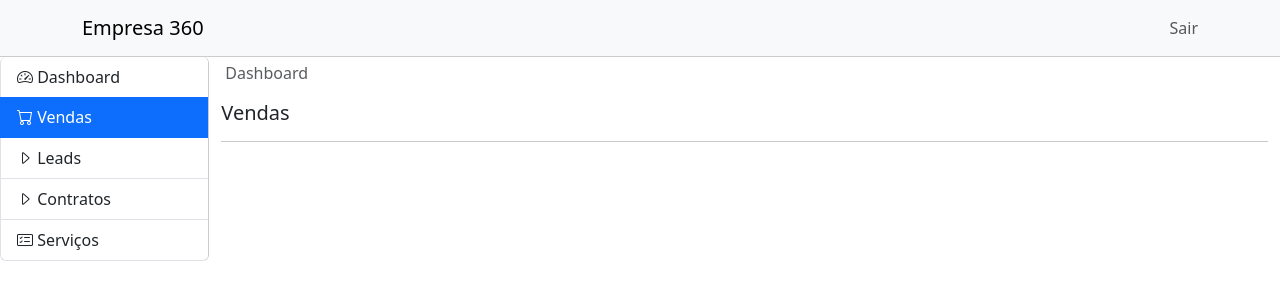
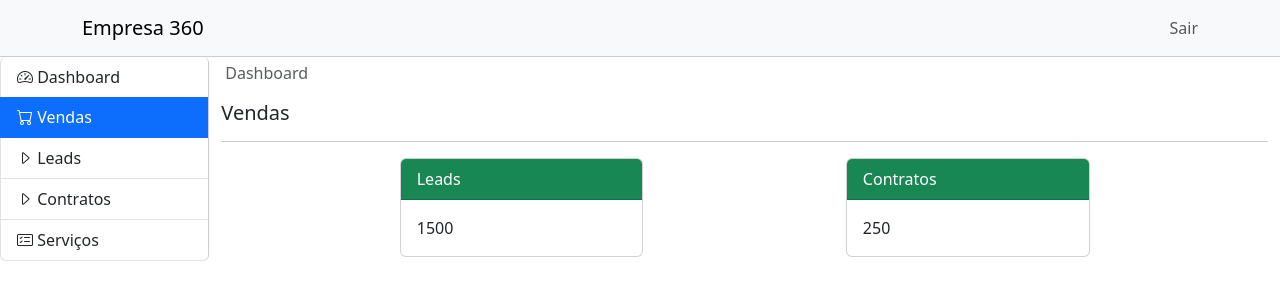
Before and after one commit to leonarddepaula/Empresa-360, a Vue app in the folder empresa360/: page /home/vendas in a window 1280 px wide. Shown: the top 300 px of the page. Built offline with nearby package versions, Linux system fonts and the light colour scheme.

Commit message:
Componente padrao em rotas alinhadas, Nomeando rotas

```diff
--- /dev/null
+++ b/empresa360/src/components/vendas/VendasPadrao.vue
@@ -0,0 +1,20 @@
+<template>
+    <div>
+        <div class="row">
+            <div class="col-3 offset-2 bg-suc">
+                <div class="card">
+                    <div class="card-header bg-success text-white">Leads</div>
+                    <div class="card-body">1500</div>
+                </div>
+            </div>
+
+            <div class="col-3 offset-2">
+                <div class="card">
+                    <div class="card-header  bg-success text-white">Contratos</div>
+                    <div class="card-body">250</div>
+                </div>
+            </div>
+        </div>
+    </div>
+
+</template>
--- a/empresa360/src/views/Home.vue
+++ b/empresa360/src/views/Home.vue
@@ -25,10 +25,10 @@
         <router-link class="list-group-item list-group-item-action" to="/home/vendas/leads"
         exact-active-class="active"><i class="bi bi-caret-right"></i> Leads</router-link
         >
-        <router-link class="list-group-item list-group-item-action" to="/home/vendas/contratos"
+        <router-link class="list-group-item list-group-item-action" :to="{name: 'contratos'}"
         exact-active-class="active"><i class="bi bi-caret-right"></i> Contratos</router-link
         >
-        <router-link class="list-group-item list-group-item-action" to="/home/servicos"
+        <router-link class="list-group-item list-group-item-action" :to="{name: 'servicos'}"
         exact-active-class="active"><i class="bi bi-card-checklist"></i> Serviços</router-link
         >
       </div>
```
Also changed, not shown: empresa360/src/router.js (+5 -2 lines).
